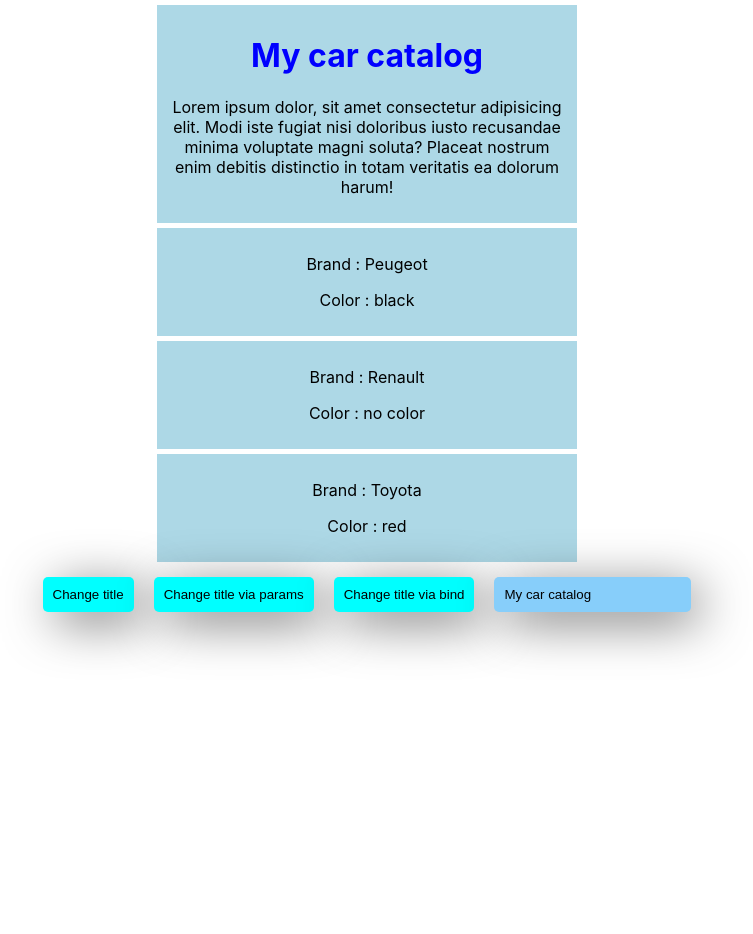
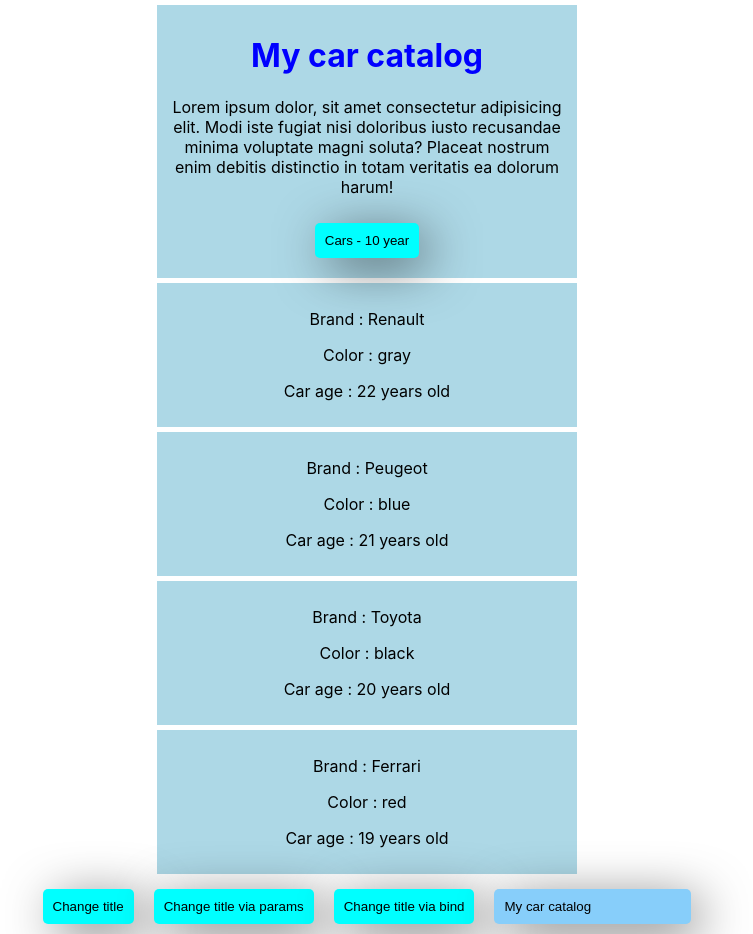
Before and after one commit to wendybaque/Cars-App-Udemy, a React (Create React App) app: page / in a window 1280 px wide. Shown: the whole page, without its empty margins (273-1026 px from the left). Before the commit the page ends 800 px from the top, so only its background shows below. Built offline with nearby package versions, Linux system fonts and the light colour scheme.

Commit message:
Vidéo 28

```diff
--- a/src/components/Car.jsx
+++ b/src/components/Car.jsx
@@ -1,7 +1,7 @@
 import React from 'react';
 import Wrapper from './Wrapper'
 
-const Car = ({children, color}) => {
+const Car = ({name, color, year}) => {
   let colorInfo = "";
   if(color) {
     colorInfo = color;
@@ -9,10 +9,11 @@ const Car = ({children, color}) => {
     colorInfo = 'no color';
   }
 
-    return children && (
+    return name && (
         <Wrapper>
-          <p>Brand : {children}</p>
+          <p>Brand : {name}</p>
           <p>Color : {colorInfo}</p>
+          <p>Car age : {year}</p>
         </Wrapper>
     )
 }
--- a/src/components/MyCars.jsx
+++ b/src/components/MyCars.jsx
@@ -5,7 +5,12 @@ import Wrapper from "./Wrapper";
 
 class Mycars extends Component {
     state = {
-        cars : ["Peugeot", "Renault", "Toyota"]
+        cars : [
+            {name: 'Renault', color: "gray", year:2000},
+            {name: 'Peugeot', color: "blue", year:2001},
+            {name: 'Toyota', color: "black", year:2002},
+            {name: 'Ferrari', color: "red", year:2003},
+        ]
     }
 
     // Ouvre un popup quand on tente de copier le texte
@@ -24,8 +29,18 @@ class Mycars extends Component {
         }
     }
 
+    // Ajoute 10 ans à la voiture (props year)
+    addTenYears = () => {
+        const updatedState = this.state.cars.map((param) => {
+            return param.year -= 10;
+        })
+        this.setState({
+            updatedState
+        })
+    }
+
     render() {
-
+        const year = new Date().getFullYear();
         return (
             <div className="cars">
                 <Wrapper>
@@ -33,10 +48,22 @@ class Mycars extends Component {
                         {this.props.title}
                     </MyHeader>
                     <p onCopy={this.noCopy} onMouseOver={this.addStyle}>Lorem ipsum dolor, sit amet consectetur adipisicing elit. Modi iste fugiat nisi doloribus iusto recusandae minima voluptate magni soluta? Placeat nostrum enim debitis distinctio in totam veritatis ea dolorum harum!</p>
+                    <button onClick={this.addTenYears}>Cars - 10 year</button>
                 </Wrapper>
-                <Car color="black">{this.state.cars[0]}</Car>
-                <Car>{this.state.cars[1]}</Car>
-                <Car color="red">{this.state.cars[2]}</Car>
+                {/* <Car color={this.state.cars[0].color} year={year - this.state.cars[0].year + ' year old'}>{this.state.cars[0].name}</Car>
+                <Car color={this.state.cars[1].color} year={year - this.state.cars[1].year + ' year old'}>{this.state.cars[1].name}</Car>
+                <Car color={this.state.cars[2].color} year={year - this.state.cars[2].year + ' year old'}>{this.state.cars[2].name}</Car>
+                <Car color={this.state.cars[3].color} year={year - this.state.cars[3].year + ' year old'}>{this.state.cars[3].name}</Car> */}
+                {/* Transformé avec une méthode map (attention à bien ajouter la key et l'index !) + on a changé children en name : */}
+                {
+                    this.state.cars.map((cars, index) => {
+                        return(
+                            <div  key={index}>
+                                <Car name={cars.name} color={cars.color} year={year - cars.year + ' years old'}/>
+                            </div>
+                        )
+                    })
+                }
             </div>
         )
     }
```
